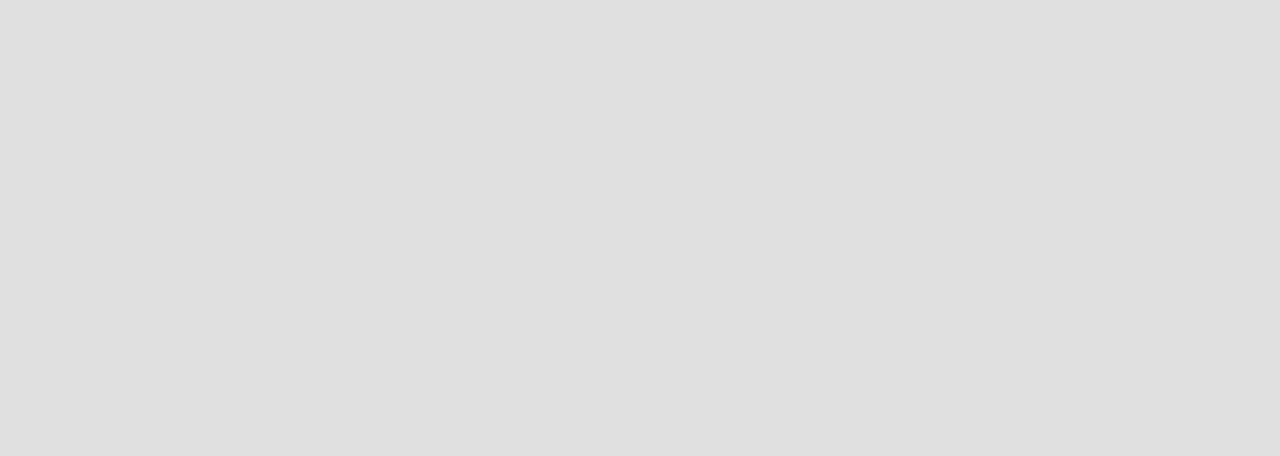
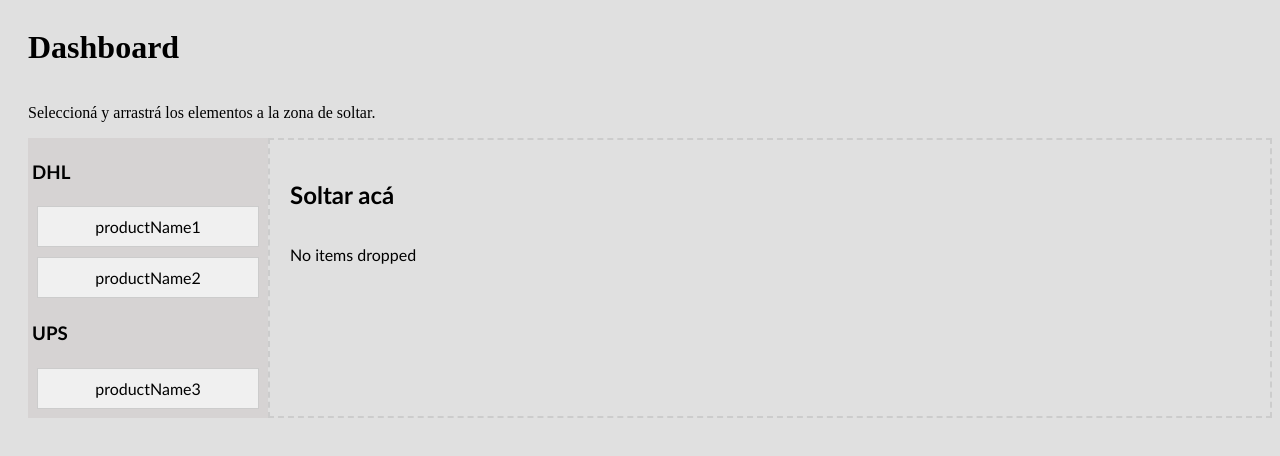
Before and after one commit to AndyCambra/preuba-dawipo, a Vue app in the folder frontend/: page /dash-prueba in a window 1280 px wide. Before the commit this address had no page. Shown: the top 456 px of the page. Built offline with nearby package versions, Linux system fonts and the light colour scheme.

Commit message:
Dashbord de prueba con tabla

```diff
--- /dev/null
+++ b/frontend/src/components/DashPrueba.vue
@@ -0,0 +1,232 @@
+<template>
+    <div class="container">
+      <h1>Dashboard</h1>
+      <p>Seleccioná y arrastrá los elementos a la zona de soltar.</p>
+      <div class="drag-section">
+        <div class="drag-inside">
+          <div class="drag-container" v-for="(items, courier) in groupedItems" :key="courier">
+            <h3>{{ courier }}</h3>
+            <div
+              v-for="(item, index) in items"
+              :key="index"
+              :class="{ 'drag-el': true, disabled: droppedItems.includes(item) }"
+              @dragstart="startDrag($event, item)"
+              :draggable="!droppedItems.includes(item)"
+            >
+              {{ item.name }}
+            </div>
+          </div>
+        </div>
+        <div class="drop-area" @dragover.prevent @drop="onDrop">
+          <h2>Soltar acá</h2>
+          <table class="table" v-if="droppedItems.length">
+            <thead>
+              <tr>
+                <th>Transportista</th>
+                <th>Nombre</th>
+                <th>País de origen</th>
+                <th>País de destino</th>
+                <th>Fecha de salida</th>
+                <th>Fecha de llegada</th>
+                <th>Estado</th>
+                <th>Proveedor</th>
+                <th>Acciones</th>
+              </tr>
+            </thead>
+            <tbody>
+              <tr v-for="(item, index) in droppedItems" :key="index">
+                <td>{{ item.courier }}</td>
+                <td>{{ item.name }}</td>
+                <td>{{ item.originCountry }}</td>
+                <td>{{ item.finalCountry }}</td>
+                <td>{{ item.departureDate }}</td>
+                <td>{{ item.arrivalDate }}</td>
+                <td>{{ item.status }}</td>
+                <td>{{ item.provider }}</td>
+                <td><button @click="removeItem(index)">Eliminar</button></td>
+              </tr>
+            </tbody>
+          </table>
+          <p v-else>No items dropped</p>
+        </div>
+      </div>
+    </div>
+  </template>
+
+  <script>
+  export default {
+    name: "DashPrueba",
+    data() {
+      return {
+        droppedItems: [], // Array to store dropped items
+        dataModel: [
+          {
+            name: "productName1",
+            originCountry: "USA",
+            finalCountry: "Colombia",
+            departureDate: "20/9/24",
+            arrivalDate: "24/11/24",
+            status: "Processing",
+            provider: "Esxxxe",
+            courier: "DHL"
+          },
+          {
+            name: "productName2",
+            originCountry: "USA",
+            finalCountry: "Chile",
+            departureDate: "2/8/24",
+            arrivalDate: "11/10/24",
+            status: "Processing",
+            provider: "Samsung",
+            courier: "DHL"
+          },
+          {
+            name: "productName3",
+            originCountry: "USA",
+            finalCountry: "Colombia",
+            departureDate: "2/6/24",
+            arrivalDate: "11/10/24",
+            status: "Travelling",
+            provider: "Samsung",
+            courier: "UPS"
+          }
+        ]
+      };
+    },
+    computed: {
+      groupedItems() {
+        return this.dataModel.reduce((groups, item) => {
+          const group = groups[item.courier] || [];
+          group.push(item);
+          groups[item.courier] = group;
+          return groups;
+        }, {});
+      }
+    },
+    methods: {
+      startDrag(event, item) {
+        // Iniciar el arrastre y pasar el objeto del item
+        event.dataTransfer.setData("text/plain", JSON.stringify(item));
+      },
+      onDrop(event) {
+        event.preventDefault();
+        const item = JSON.parse(event.dataTransfer.getData("text/plain"));
+        this.handleDrop(item);
+      },
+      handleDrop(item) {
+        // Verificar si el ítem ya está en droppedItems para evitar duplicados
+        const itemExists = this.droppedItems.some(droppedItem => droppedItem.name === item.name);
+        if (!itemExists) {
+          this.droppedItems.push(item); // Add the dropped item to the array
+        }
+      },
+      removeItem(index) {
+        this.droppedItems.splice(index, 1); // Remove the item from the array
+      }
+    }
+  };
+  </script>
+
+  <style scoped>
+  .container {
+    display: flex;
+    flex-direction: column;
+    align-items: left;
+    margin-left: 20px;
+  }
+  .drag-inside {
+    display: flex;
+    flex-direction: column;
+    padding: 4px;
+    box-sizing: border-box;
+    background-color: #d6d3d3;
+  }
+  .drag-section {
+    display: flex;
+  }
+
+  .drag-container {
+    display: flex;
+    flex-direction: column;
+    width: 20%;
+    font-family: 'Gill Sans', 'Gill Sans MT', Calibri, 'Trebuchet MS', sans-serif;
+    font-weight: 400;
+  }
+
+  .drag-el {
+    padding: 10px;
+    margin: 5px;
+    border: 1px solid #ccc;
+    cursor: move;
+    background-color: #f0f0f0;
+    width: 200px;
+    text-align: center;
+  }
+
+  .disabled {
+    background-color: #e0e0e0;
+    cursor: not-allowed;
+  }
+
+  .drop-area {
+    padding: 20px;
+    border: 2px dashed #ccc;
+    width: 980px;
+    min-height: 150px;
+    display: flex;
+    flex-direction: column;
+    font-family: 'Gill Sans', 'Gill Sans MT', Calibri, 'Trebuchet MS', sans-serif;
+    font-weight: 400;
+  }
+
+  .drop-area .dropped-item {
+    padding: 10px;
+    border: 1px solid #ccc;
+    background-color: #f9f9f9;
+    width: 100%;
+  }
+
+  .drop-area p {
+    font-family: 'Gill Sans', 'Gill Sans MT', Calibri, 'Trebuchet MS', sans-serif;
+    font-weight: 400;
+  }
+
+  .table {
+    border: 1px solid #c3c3c3;
+    width: 100%;
+    border-collapse: collapse;
+  }
+
+  th {
+    border: 1px solid #c3c3c3;
+    background-color: rgb(149, 167, 169);
+    color: white;
+    font-family: 'Gill Sans', 'Gill Sans MT', Calibri, 'Trebuchet MS', sans-serif;
+    font-weight: 400;
+  }
+
+  td {
+    font-family: 'Gill Sans', 'Gill Sans MT', Calibri, 'Trebuchet MS', sans-serif;
+    font-weight: 300;
+    padding-left: 6px;
+    border: 1px solid #c3c3c3;
+  }
+
+  tr {
+    border-bottom: 1px solid #eb0a0a;
+    margin: 2px 0;
+  }
+
+  button {
+    background-color: #f44336;
+    color: white;
+    border: none;
+    padding: 5px 10px;
+    cursor: pointer;
+    font-size: 14px;
+  }
+
+  button:hover {
+    background-color: #d32f2f;
+  }
+  </style>
--- a/frontend/src/router/index.js
+++ b/frontend/src/router/index.js
@@ -2,6 +2,7 @@ import { createRouter, createWebHistory } from "vue-router";
 import HomePage from "../components/HomePage.vue";
 import SelectedItemsPage from "../components/SelectedItemsPage.vue";
 import Dashboard from "../components/UserDashboard.vue";
+import DashPrueba from "../components/DashPrueba.vue"
 
 const routes = [
   {
@@ -15,6 +16,7 @@ const routes = [
     component: SelectedItemsPage,
   },
   { path: "/dashboard", name: "UserDashboard", component: Dashboard },
+  { path: "/dash-prueba", name: "DashPrueba", component: DashPrueba },
   // Puedes añadir más rutas aquí
 ];
 
```
